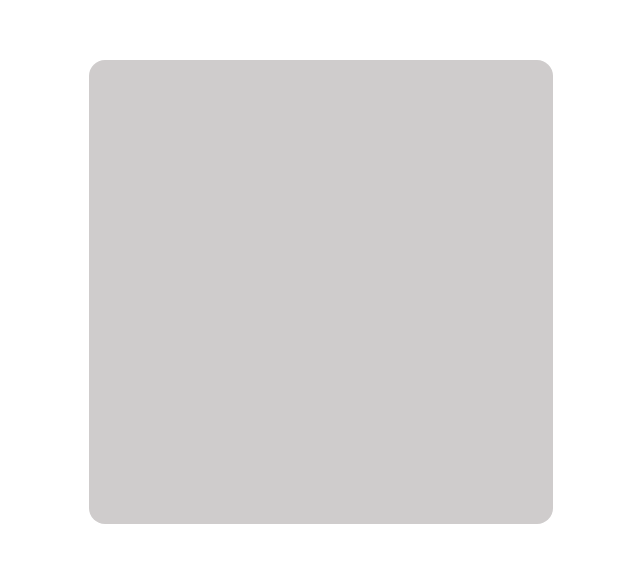
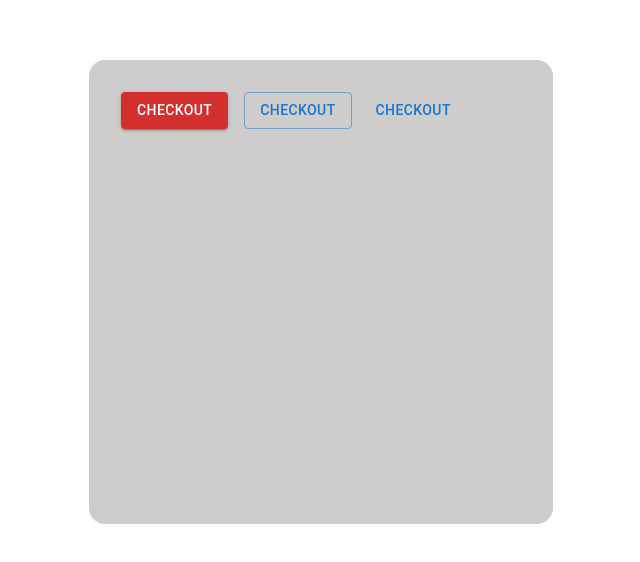
Before and after one commit to mamun-prodhan/practice-material-ui, a React (Create React App) app: page / in a window 1280 px wide. Shown: the part 108-670 px from the top of the page, without its empty margins (319-959 px from the left). Built offline with nearby package versions, Linux system fonts and the light colour scheme.

Commit message:
laoding button miui

```diff
--- a/package.json
+++ b/package.json
@@ -5,6 +5,7 @@
   "dependencies": {
     "@emotion/react": "^11.10.5",
     "@emotion/styled": "^11.10.5",
+    "@mui/lab": "^5.0.0-alpha.118",
     "@mui/material": "^5.11.7",
     "@testing-library/jest-dom": "^5.16.5",
     "@testing-library/react": "^13.4.0",
--- a/src/App.css
+++ b/src/App.css
@@ -2,4 +2,5 @@
   display: grid;
   place-items: center;
   height: 100vh;
+  background: #cfcccc,
 }
--- a/src/App.js
+++ b/src/App.js
@@ -1,3 +1,6 @@
+import { LoadingButton } from '@mui/lab';
+import { Button } from '@mui/material';
+import { Stack } from '@mui/system';
 import './App.css';
 
 function App() {
@@ -12,6 +15,14 @@ function App() {
         padding: '2rem',
       }}
       >
+        <Stack spacing={2} direction="row">
+        <Button variant='contained' color='error'>Checkout</Button>
+        <Button variant='outlined'>Checkout</Button>
+        <Button variant='text'>Checkout</Button>
+        </Stack>
+
+
+
       </div>
     </div>
   );
```
Also changed, not shown: 1 other file (tests, documents, lock files or other folders).
